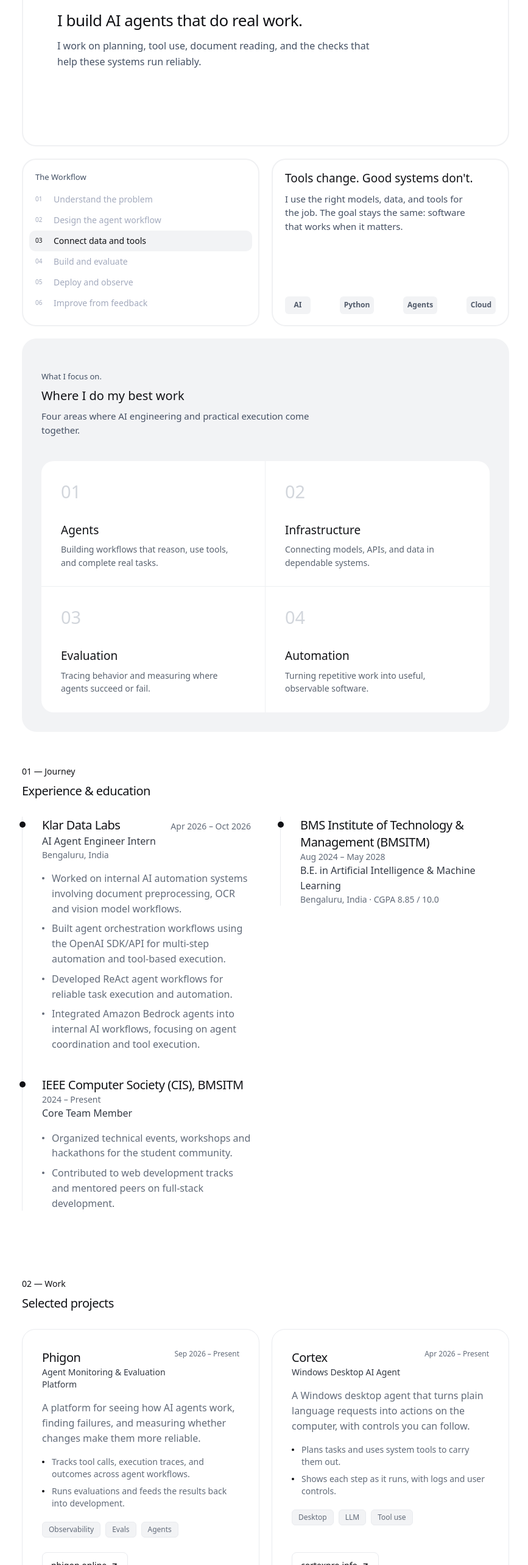
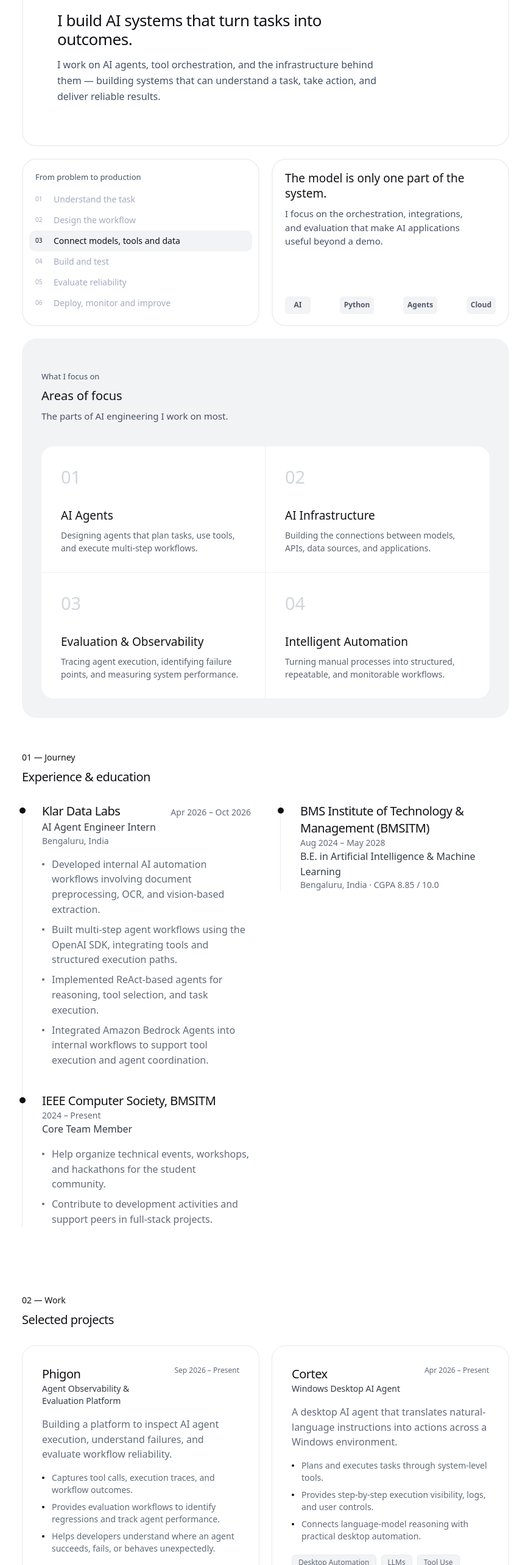
Before and after one commit to anikeaty08/my-portfolio, a React (Vite) app: page / in a window 1280 px wide. Shown: the part 234-2800 px from the top of the page at 61% size, without its empty margins (204-1071 px from the left). Built offline with nearby package versions, Linux system fonts and the light colour scheme.

Commit message:
Update portfolio copy and positioning

```diff
--- a/src/components/Contact.tsx
+++ b/src/components/Contact.tsx
@@ -51,11 +51,11 @@ export default function Contact() {
     ) : null;
 
   return (
-    <Section id="contact" eyebrow="05 — Say hello" title="Let's build something">
+    <Section id="contact" eyebrow="05 — Contact" title="Get in touch">
       <div className="grid gap-10 lg:grid-cols-2">
         <div data-reveal>
           <p className="max-w-md text-lg text-muted">
-            Open to AI agent and ML engineering roles, internships and interesting collaborations. The fastest way to reach me is email.
+            I'm interested in AI engineering, agent systems, and machine learning opportunities. Always open to interesting technical problems, collaborations, and conversations.
           </p>
           <dl className="mt-8 space-y-4">
             <div>
@@ -75,7 +75,7 @@ export default function Contact() {
               </dd>
             </div>
             <div>
-              <dt className="font-mono text-xs uppercase tracking-wider text-muted">Based in</dt>
+              <dt className="font-mono text-xs uppercase tracking-wider text-muted">Location</dt>
               <dd>{profile.location}</dd>
             </div>
           </dl>
--- a/src/components/Hero.tsx
+++ b/src/components/Hero.tsx
@@ -2,12 +2,12 @@ import { useEffect, useState } from "react";
 import { profile } from "../data/content";
 
 const workflow = [
-  "Understand the problem",
-  "Design the agent workflow",
-  "Connect data and tools",
-  "Build and evaluate",
-  "Deploy and observe",
-  "Improve from feedback",
+  "Understand the task",
+  "Design the workflow",
+  "Connect models, tools and data",
+  "Build and test",
+  "Evaluate reliability",
+  "Deploy, monitor and improve",
 ];
 
 export function Hero() {
@@ -26,30 +26,30 @@ export function Hero() {
           <div><h2>{profile.name}</h2><p>{profile.role}</p></div>
         </div>
         <div className="hero-copy">
-          <h1>I build AI agents that do real work.</h1>
+          <h1>I build AI systems that turn tasks into outcomes.</h1>
           <p>{profile.intro}</p>
         </div>
       </div>
       <div className="opening-grid">
         <div className="reference-frame workflow-frame">
-          <p className="card-kicker">The Workflow</p>
+          <p className="card-kicker">From problem to production</p>
           <ol>{workflow.map((step, index) => <li key={step} className={index === active ? "active" : ""}><span>{String(index + 1).padStart(2, "0")}</span>{step}</li>)}</ol>
         </div>
         <div className="reference-frame philosophy-frame">
-          <div><h3>Tools change. Good systems don't.</h3><p>I use the right models, data, and tools for the job. The goal stays the same: software that works when it matters.</p></div>
+          <div><h3>The model is only one part of the system.</h3><p>I focus on the orchestration, integrations, and evaluation that make AI applications useful beyond a demo.</p></div>
           <div className="tool-row" aria-label="Areas of work"><span>AI</span><span>Python</span><span>Agents</span><span>Cloud</span></div>
         </div>
       </div>
       <div className="focus-panel" id="focus">
-        <p className="card-kicker">What I focus on.</p>
-        <h2>Where I do my best work</h2>
-        <p className="focus-intro">Four areas where AI engineering and practical execution come together.</p>
+        <p className="card-kicker">What I focus on</p>
+        <h2>Areas of focus</h2>
+        <p className="focus-intro">The parts of AI engineering I work on most.</p>
         <div className="focus-grid">
           {[
-            ["01", "Agents", "Building workflows that reason, use tools, and complete real tasks."],
-            ["02", "Infrastructure", "Connecting models, APIs, and data in dependable systems."],
-            ["03", "Evaluation", "Tracing behavior and measuring where agents succeed or fail."],
-            ["04", "Automation", "Turning repetitive work into useful, observable software."],
+            ["01", "AI Agents", "Designing agents that plan tasks, use tools, and execute multi-step workflows."],
+            ["02", "AI Infrastructure", "Building the connections between models, APIs, data sources, and applications."],
+            ["03", "Evaluation & Observability", "Tracing agent execution, identifying failure points, and measuring system performance."],
+            ["04", "Intelligent Automation", "Turning manual processes into structured, repeatable, and monitorable workflows."],
           ].map(([number, title, description]) => <article key={number}><span>{number}</span><h3>{title}</h3><p>{description}</p></article>)}
         </div>
       </div>
--- a/src/components/Skills.tsx
+++ b/src/components/Skills.tsx
@@ -3,7 +3,7 @@ import { Section } from "./Section";
 
 export function Skills() {
   return (
-    <Section id="skills" eyebrow="03 — Toolkit" title="Technical skills">
+    <Section id="skills" eyebrow="03 — Toolkit" title="Technical toolkit">
       <dl className="divide-y divide-border rounded-2xl border border-border bg-card">
         {skills.map((s) => (
           <div key={s.group} data-reveal className="grid gap-3 p-5 sm:grid-cols-[12rem_1fr] sm:items-center sm:p-6">
--- a/src/data/articles.ts
+++ b/src/data/articles.ts
@@ -8,7 +8,7 @@ export const staticArticles: Article[] = [
     id: "rag-complete-guide",
     title: "The source was real. The policy was wrong.",
     summary:
-      "An archived policy made a model say yes. The current one made it say no—and still produced unsupported advice. Follow the evidence through the fixes, then see when graphs and agents actually help.",
+      "An archived policy led a model to one answer. The current policy led it to another — but still left room for unsupported advice. A practical case study in tracing retrieval failures, improving RAG pipelines, and understanding when graph-based retrieval or agents are worth introducing.",
     tags: ["RAG", "Case study", "Graph RAG", "Agentic RAG", "Web search"],
     body: ragBody,
     createdAt: "2026-10-16T09:00:00.000Z",
--- a/src/data/content.ts
+++ b/src/data/content.ts
@@ -9,7 +9,7 @@ export const profile = {
   githubUser: "anikeaty08",
   linkedin: "https://linkedin.com/in/anikeat-yadav-9b0551338",
   intro:
-    "I work on planning, tool use, document reading, and the checks that help these systems run reliably.",
+    "I work on AI agents, tool orchestration, and the infrastructure behind them — building systems that can understand a task, take action, and deliver reliable results.",
 };
 
 export const experience = {
@@ -18,10 +18,10 @@ export const experience = {
   place: "Bengaluru, India",
   period: "Apr 2026 – Oct 2026",
   points: [
-    "Worked on internal AI automation systems involving document preprocessing, OCR and vision model workflows.",
-    "Built agent orchestration workflows using the OpenAI SDK/API for multi-step automation and tool-based execution.",
-    "Developed ReAct agent workflows for reliable task execution and automation.",
-    "Integrated Amazon Bedrock agents into internal AI workflows, focusing on agent coordination and tool execution.",
+    "Developed internal AI automation workflows involving document preprocessing, OCR, and vision-based extraction.",
+    "Built multi-step agent workflows using the OpenAI SDK, integrating tools and structured execution paths.",
+    "Implemented ReAct-based agents for reasoning, tool selection, and task execution.",
+    "Integrated Amazon Bedrock Agents into internal workflows to support tool execution and agent coordination.",
   ],
 };
 
@@ -47,14 +47,15 @@ const gh = (repo: string): ProjectLink => ({ label: "GitHub", href: `https://git
 export const projects: Project[] = [
   {
     name: "Phigon",
-    kind: "Agent Monitoring & Evaluation Platform",
+    kind: "Agent Observability & Evaluation Platform",
     period: "Sep 2026 – Present",
-    summary: "A platform for seeing how AI agents work, finding failures, and measuring whether changes make them more reliable.",
+    summary: "Building a platform to inspect AI agent execution, understand failures, and evaluate workflow reliability.",
     points: [
-      "Tracks tool calls, execution traces, and outcomes across agent workflows.",
-      "Runs evaluations and feeds the results back into development.",
+      "Captures tool calls, execution traces, and workflow outcomes.",
+      "Provides evaluation workflows to identify regressions and track agent performance.",
+      "Helps developers understand where an agent succeeds, fails, or behaves unexpectedly.",
     ],
-    tags: ["Observability", "Evals", "Agents"],
+    tags: ["Agent Observability", "Evaluations", "Execution Tracing"],
     links: [{ label: "phigon.online", href: "https://phigon.online" }],
     featured: true,
   },
@@ -62,38 +63,41 @@ export const projects: Project[] = [
     name: "Cortex",
     kind: "Windows Desktop AI Agent",
     period: "Apr 2026 – Present",
-    summary: "A Windows desktop agent that turns plain language requests into actions on the computer, with controls you can follow.",
+    summary: "A desktop AI agent that translates natural-language instructions into actions across a Windows environment.",
     points: [
-      "Plans tasks and uses system tools to carry them out.",
-      "Shows each step as it runs, with logs and user controls.",
+      "Plans and executes tasks through system-level tools.",
+      "Provides step-by-step execution visibility, logs, and user controls.",
+      "Connects language-model reasoning with practical desktop automation.",
     ],
-    tags: ["Desktop", "LLM", "Tool use"],
+    tags: ["Desktop Automation", "LLMs", "Tool Use"],
     links: [{ label: "cortexpro.info", href: "https://cortexpro.info" }],
     featured: true,
   },
   {
     name: "AstraOS",
-    kind: "x86_64 hobby operating system",
+    kind: "x86_64 Hobby Operating System",
     summary:
-      "A hobby operating system kernel built in C for x86_64, from boot to memory management and hardware interrupts.",
+      "A C-based operating system kernel developed for x86_64, exploring the fundamentals of low-level systems programming.",
     points: [
-      "Sets up paging, physical allocation, and a heap for kernel memory.",
-      "Handles CPU exceptions and hardware interrupts through the PIC.",
+      "Implements paging, physical memory allocation, and kernel heap management.",
+      "Handles CPU exceptions and hardware interrupts.",
+      "Built around the Limine boot protocol.",
     ],
-    tags: ["C", "Kernel", "x86_64", "Limine"],
+    tags: ["C", "Operating Systems", "x86_64", "Limine"],
     links: [gh("os-kernel")],
     featured: true,
   },
   {
     name: "Quantum Drug Discovery",
-    kind: "Hybrid Quantum Neural Network (HQNN)",
+    kind: "Hybrid Quantum Neural Network",
     summary:
-      "A drug discovery platform that uses a hybrid quantum neural network to predict molecule properties and explore new candidates.",
+      "Exploring hybrid quantum-classical machine learning for molecular property prediction and drug discovery.",
     points: [
-      "Compares quantum and classical predictions side by side.",
-      "Connects molecule design, docking, and AI guided research with spending controls.",
+      "Compares quantum and classical model predictions.",
+      "Integrates molecular processing, docking, and AI-assisted candidate exploration.",
+      "Combines RDKit, FastAPI, and AWS in the application workflow.",
     ],
-    tags: ["HQNN", "RDKit", "FastAPI", "AWS"],
+    tags: ["Quantum ML", "RDKit", "FastAPI", "AWS"],
     links: [gh("hqnn")],
     featured: true,
   },
@@ -101,10 +105,10 @@ export const projects: Project[] = [
 
 export const skills = [
   { group: "Languages", items: ["Python", "Java", "JavaScript", "TypeScript"] },
-  { group: "AI / ML", items: ["PyTorch", "scikit-learn", "Pandas", "OCR", "RAG"] },
-  { group: "AI Engineering", items: ["OpenAI SDK/API", "AWS", "Amazon Bedrock", "AI Agents"] },
-  { group: "Backend", items: ["FastAPI", "Node.js", "REST APIs"] },
-  { group: "Tools", items: ["Git", "Docker", "Linux"] },
+  { group: "AI / Machine Learning", items: ["PyTorch", "Scikit-learn", "Pandas", "OCR", "RAG"] },
+  { group: "Agent Engineering", items: ["OpenAI SDK", "Amazon Bedrock", "Agent Orchestration", "Tool Calling"] },
+  { group: "Backend & Cloud", items: ["FastAPI", "Node.js", "REST APIs", "AWS"] },
+  { group: "Developer Tools", items: ["Git", "Docker", "Linux"] },
 ];
 
 export const education = {
@@ -116,11 +120,11 @@ export const education = {
 };
 
 export const leadership = {
-  org: "IEEE Computer Society (CIS), BMSITM",
+  org: "IEEE Computer Society, BMSITM",
   role: "Core Team Member",
   period: "2024 – Present",
   points: [
-    "Organized technical events, workshops and hackathons for the student community.",
-    "Contributed to web development tracks and mentored peers on full-stack development.",
+    "Help organize technical events, workshops, and hackathons for the student community.",
+    "Contribute to development activities and support peers in full-stack projects.",
   ],
 };
```
